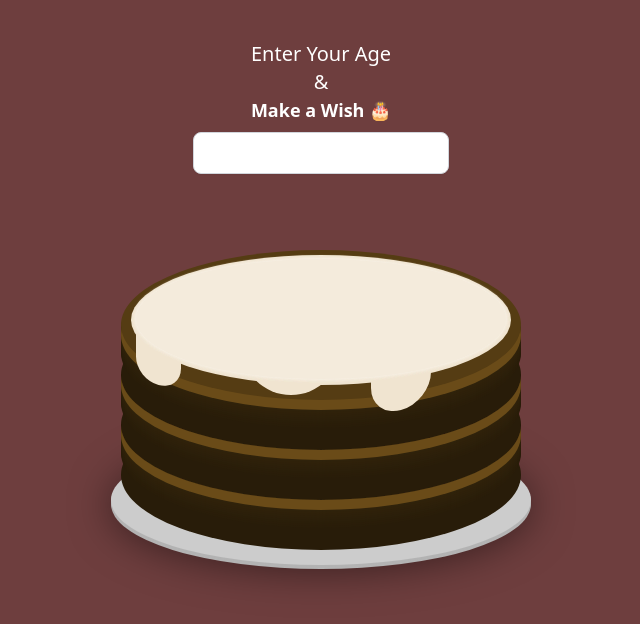
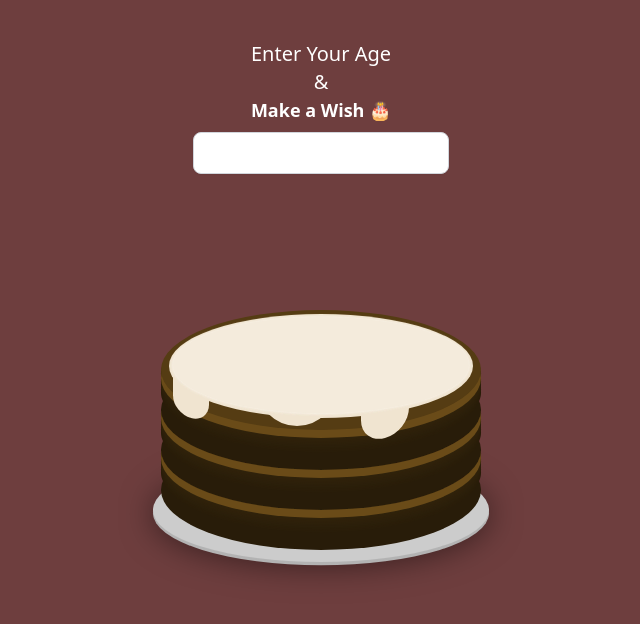
Before and after one commit to AnastasiaGridchina/birthday-cake, a Next.js app: page / in a window 1280 px wide. Shown: the top 624 px of the page, without its empty margins (319-959 px from the left). Built offline with nearby package versions, Linux system fonts and the light colour scheme; no server answers.

Commit message:
fix: fix

```diff
--- a/app/age/AgeInput.tsx
+++ b/app/age/AgeInput.tsx
@@ -35,7 +35,7 @@ export const AgeInput: React.FC<AgeInputProps> = ({age, setAge, isSoundDetected}
                         onChange={handleInputChange}
                         min="0"
                         max="122"
-                        className="w-full sm:w-64 px-4 py-2 border border-gray-300 rounded-lg shadow-sm focus:outline-none focus:ring-2 focus:ring-blue-400 focus:border-blue-400"/>
+                        className="w-64 sm:w-64 px-4 py-2 border border-gray-300 rounded-lg shadow-sm focus:outline-none focus:ring-2 focus:ring-blue-400 focus:border-blue-400"/>
                     <div className="mt-4 space-y-4">
                         {age > 0 && <p className="text-white text-base">Blow out the candles below:</p>}
                     </div>
--- a/app/cake/Cake.module.scss
+++ b/app/cake/Cake.module.scss
@@ -25,8 +25,8 @@ $chocolate: #553c13;
   height: 300px;
   top: 50%;
   left: 50%;
-  margin-top: -150px;
-  margin-left: -200px;
+  transform: translate(-50%, -40%) scale(0.8);
+  transform-origin: center center;
 }
 
 .plate {
```
